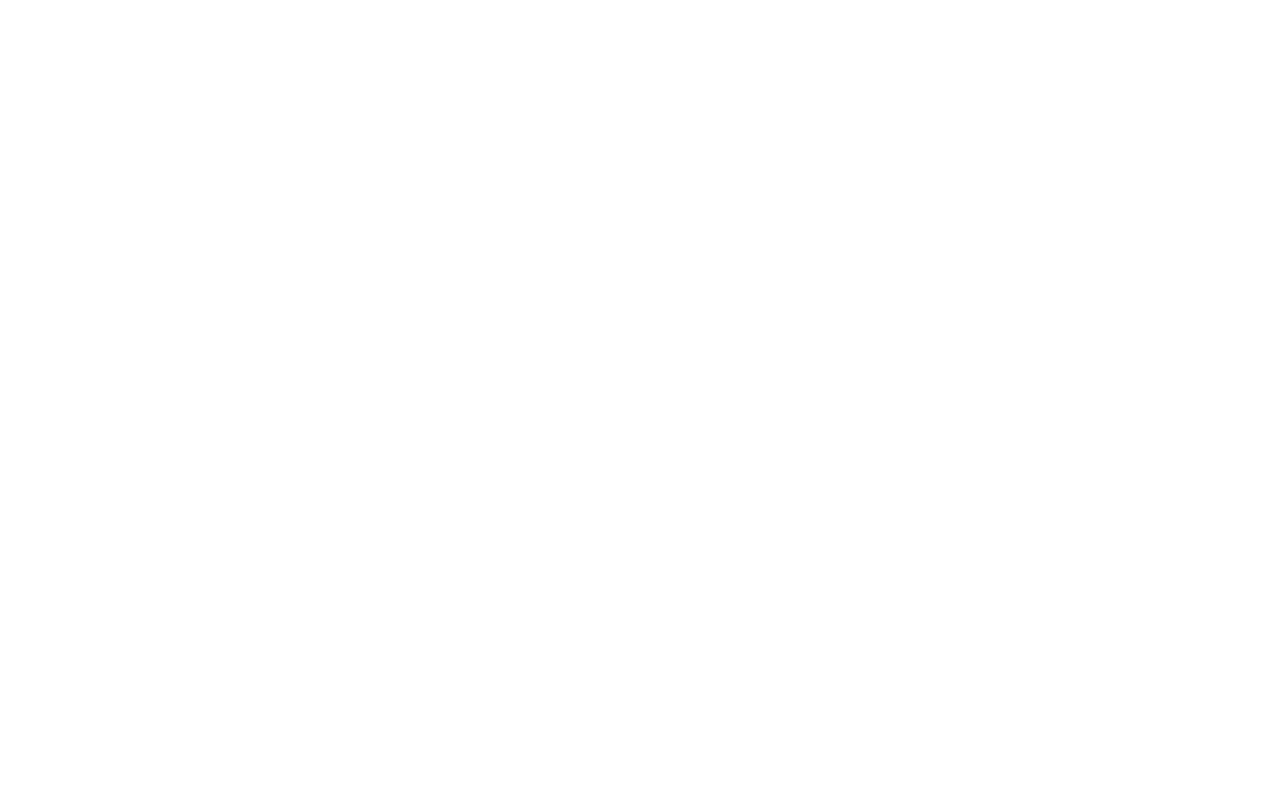
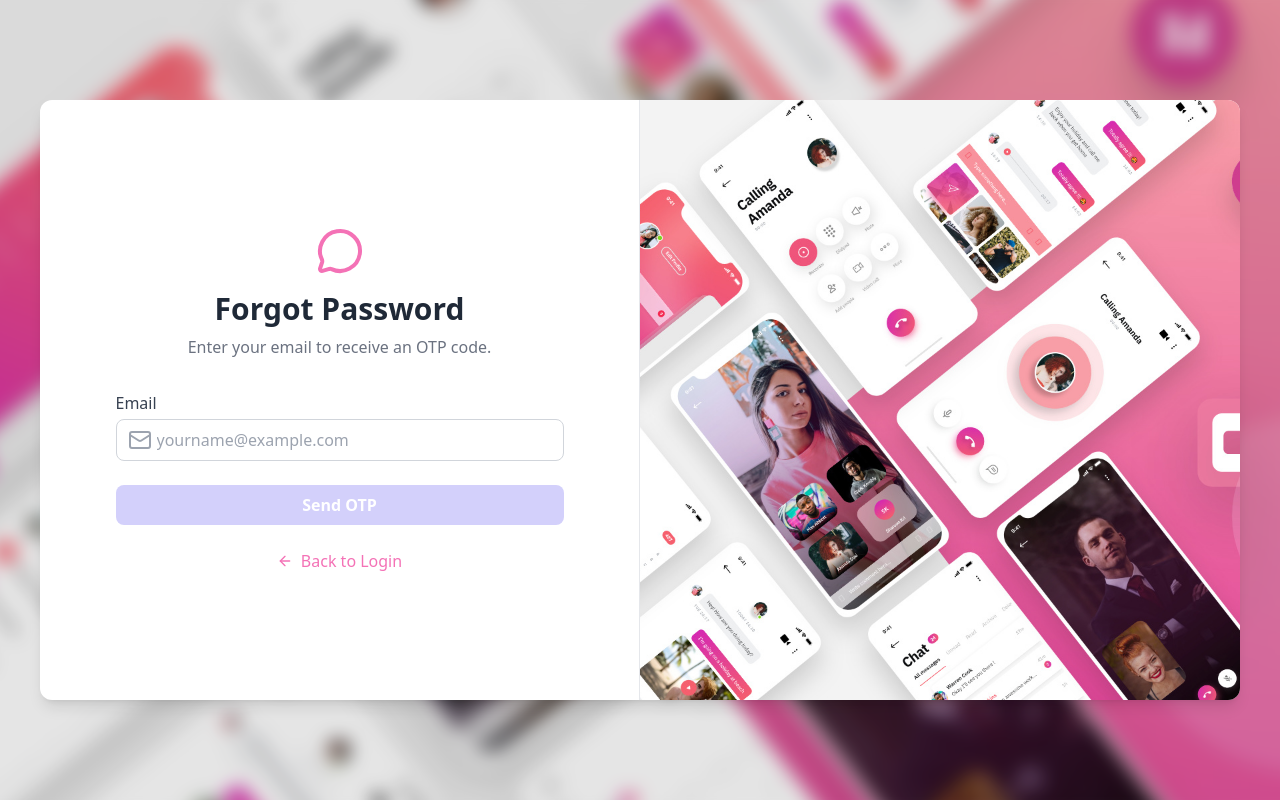
Before and after one commit to peitel2799/IT4409, a React app in the folder frontend/: page /forgot-password in a window 1280 px wide. Before the commit this address had no page. Built offline with nearby package versions, Linux system fonts and the light colour scheme; the HTML template or start-up script is replaced by a standard one.

Commit message:
Thêm forget password

```diff
--- a/frontend/src/App.jsx
+++ b/frontend/src/App.jsx
@@ -5,6 +5,7 @@
 import SignUpPage from "./pages/SignUpPage";
 import ChatPage from "./pages/ChatPage";
 import CallPage from "./pages/CallPage";
+import ForgotPasswordPage from "./pages/ForgetPasswordPage";
 import HomeDashboard from "./components/features/home/HomeDashboard";
 import CallsDashboard from "./components/features/calls/CallsDashboard";
 import FriendsDashboard from "./components/features/friends/FriendsDashboard";
@@ -34,7 +35,10 @@
         <Route element={<AuthLayout />}>
           <Route path="/login" element={!authUser ? <LoginPage /> : <Navigate to="/chat" />} />
           <Route path="/signup" element={!authUser ? <SignUpPage /> : <Navigate to="/chat" />} />
+          <Route path="/forgot-password" element={!authUser ? <ForgotPasswordPage /> : <Navigate to="/chat" />} />
         </Route>
+
+
 
         <Route
           path="/call-window"
--- a/frontend/src/components/features/home/SectionCard.jsx
+++ b/frontend/src/components/features/home/SectionCard.jsx
@@ -1,4 +1,4 @@
-import { AutoScrollList } from "./HomeItems"; // Import từ file cùng cấp
+import { AutoScrollList } from "./HomeItems";
 
 export default function SectionCard({
   title, subtitle, icon: Icon, image,
--- a/frontend/src/components/shared/InputField.jsx
+++ /dev/null
@@ -1,16 +0,0 @@
-export default function InputField({ label, icon: Icon, className = "", ...props }) {
-  return (
-    <div className={`mb-4 ${className}`}>
-      {label && <label className="section-label">{label}</label>}
-      <div className="relative">
-        {Icon && (
-          <Icon className="absolute left-3 top-1/2 -translate-y-1/2 w-5 h-5 text-gray-400" />
-        )}
-        <input
-          className={`input-field ${Icon ? 'pl-10' : ''}`}
-          {...props}
-        />
-      </div>
-    </div>
-  );
-}
--- a/frontend/src/components/shared/PrimaryButton.jsx
+++ /dev/null
@@ -1,14 +0,0 @@
-import { Loader2 } from "lucide-react";
-
-export default function PrimaryButton({ isLoading, icon: Icon, children, ...props }) {
-  return (
-    <button className="btn-primary" disabled={isLoading} {...props}>
-      {isLoading ? (
-        <Loader2 className="animate-spin w-4 h-4" />
-      ) : (
-        Icon && <Icon className="w-4 h-4" />
-      )}
-      {children}
-    </button>
-  );
-}
--- /dev/null
+++ b/frontend/src/pages/ForgetPasswordPage.jsx
@@ -0,0 +1,178 @@
+import { useState, useEffect } from "react";
+import { MessageCircleIcon, MailIcon, LockIcon, KeyRound, ArrowLeft } from "lucide-react";
+import { Link } from "react-router-dom";
+
+function ForgotPasswordPage() {
+  // step = 1: nhập email, step = 2: nhập OTP + mật khẩu mới
+  const [step, setStep] = useState(1);
+
+  // thời gian đếm ngược khi gửi lại mã OTP
+  const [countdown, setCountdown] = useState(0);
+
+  // hiệu ứng đếm ngược, mỗi 1 giây trừ đi 1
+  useEffect(() => {
+    if (countdown <= 0) return;
+
+    const timer = setInterval(() => {
+      setCountdown(prev => prev - 1);
+    }, 1000);
+
+    return () => clearInterval(timer);
+  }, [countdown]);
+
+  // xử lý submit form
+  const handleSubmit = (e) => {
+    e.preventDefault();
+
+    // chuyển sang bước OTP
+    if (step === 1) {
+      setStep(2);
+      setCountdown(60); // bắt đầu đếm ngược 60s
+      return;
+    }
+
+    // bước 2: hoàn tất
+    alert("Demo only: password reset success!");
+  };
+
+  // xử lý gửi lại OTP
+  const handleResend = () => {
+    if (countdown === 0) {
+      setCountdown(60);
+      // TODO: gọi API gửi lại OTP
+    }
+  };
+
+  return (
+    <div className="w-full flex flex-col md:flex-row bg-white rounded-xl shadow-lg overflow-hidden h-[600px]">
+      <div className="md:w-1/2 p-8 flex items-center justify-center border-r border-gray-200">
+        <div className="w-full max-w-md">
+
+          {/* tiêu đề */}
+          <div className="text-center mb-8">
+            <MessageCircleIcon className="w-12 h-12 mx-auto text-pink-400 mb-4" />
+            <h2 className="text-3xl font-bold text-gray-800 mb-2">
+              {step === 1 ? "Forgot Password" : "Reset Password"}
+            </h2>
+            <p className="text-gray-500">
+              {step === 1
+                ? "Enter your email to receive an OTP code."
+                : "Enter the OTP code and your new password."}
+            </p>
+          </div>
+
+          <form onSubmit={handleSubmit} className="space-y-6">
+
+            {/* --- Bước 1: Nhập email --- */}
+            {step === 1 && (
+              <div>
+                <label className="block text-gray-700 font-medium mb-1">Email</label>
+                <div className="relative">
+                  <MailIcon className="absolute left-3 top-1/2 -translate-y-1/2 text-gray-400" />
+                  <input
+                    type="email"
+                    required
+                    className="w-full pl-10 pr-3 py-2 border border-gray-300 rounded-lg
+                      focus:outline-none focus:ring-2 focus:ring-[#D3D0FB]"
+                    placeholder="yourname@example.com"
+                  />
+                </div>
+              </div>
+            )}
+
+            {/* --- Bước 2: OTP + Password mới --- */}
+            {step === 2 && (
+              <>
+                {/* ô nhập OTP */}
+                <div>
+                  <label className="block text-gray-700 font-medium mb-1">OTP Code</label>
+                  <div className="relative">
+                    <KeyRound className="absolute left-3 top-1/2 -translate-y-1/2 text-gray-400" />
+                    <input
+                      type="text"
+                      className="w-full pl-10 pr-3 py-2 border border-gray-300 rounded-lg
+                        focus:outline-none focus:ring-2 focus:ring-[#D3D0FB] tracking-widest font-bold"
+                      placeholder="• • • • • •"
+                    />
+                  </div>
+
+                  {/* nút gửi lại mã OTP */}
+                  <div className="flex justify-end mt-2">
+                    <button
+                      type="button"
+                      onClick={handleResend}
+                      disabled={countdown > 0}
+                      className={`text-sm font-medium hover:underline transition-colors ${
+                        countdown > 0
+                          ? "text-gray-400 cursor-not-allowed no-underline"
+                          : "text-[#847ef2]"
+                      }`}
+                    >
+                      {countdown > 0 ? `Resend in ${countdown}s` : "Resend Code"}
+                    </button>
+                  </div>
+                </div>
+
+                {/* ô nhập mật khẩu mới */}
+                <div>
+                  <label className="block text-gray-700 font-medium mb-1">New Password</label>
+                  <div className="relative">
+                    <LockIcon className="absolute left-3 top-1/2 -translate-y-1/2 text-gray-400" />
+                    <input
+                      type="password"
+                      className="w-full pl-10 pr-3 py-2 border border-gray-300 rounded-lg
+                        focus:outline-none focus:ring-2 focus:ring-[#D3D0FB]"
+                      placeholder="Enter new password"
+                    />
+                  </div>
+                </div>
+              </>
+            )}
+
+            {/* nút submit */}
+            <button
+              type="submit"
+              className="w-full text-white font-semibold py-2 rounded-lg transition-colors
+                bg-[#D3D0FB] hover:bg-[#847ef2]"
+            >
+              {step === 1 ? "Send OTP" : "Reset Password"}
+            </button>
+          </form>
+
+          {/* Điều hướng */}
+          <div className="mt-6 text-center">
+
+            {/* quay lại bước nhập email */}
+            {step === 2 && (
+              <button
+                onClick={() => {
+                  setStep(1);
+                  setCountdown(0);
+                }}
+                className="text-gray-500 hover:text-gray-800 text-sm mb-4 block w-full"
+              >
+                Change Email?
+              </button>
+            )}
+
+            {/* quay lại login */}
+            <Link
+              to="/login"
+              className="text-pink-400 hover:underline font-medium flex items-center justify-center gap-2"
+            >
+              <ArrowLeft className="w-4 h-4" /> Back to Login
+            </Link>
+          </div>
+
+        </div>
+      </div>
+
+      <div
+        className="hidden md:block md:w-1/2 bg-cover bg-center"
+        style={{ backgroundImage: "url('/sample.png')" }}
+      ></div>
+    </div>
+  );
+}
+
+export default ForgotPasswordPage;
--- a/frontend/src/pages/LoginPage.jsx
+++ b/frontend/src/pages/LoginPage.jsx
@@ -66,10 +66,15 @@
                   type="password"
                   value={formData.password}
                   onChange={(e) => setFormData({ ...formData, password: e.target.value })}
-                  className="w-full pl-10 pr-3 py-2 border border-gray-300 rounded-lg focus:outline-none focus:ring-2 focus:ring-green-300"
+                  className="w-full pl-10 pr-3 py-2 border border-gray-300 rounded-lg focus:outline-none focus:ring-2 focus:ring-[#D3D0FB]"
                   placeholder="Enter your password"
                   required
                 />
+              </div>
+              <div className="text-right mt-1">
+                <Link to="/forgot-password" className="text-sm text-purple-500 hover:underline">
+                  Forgot password?
+                </Link>
               </div>
             </div>
 
--- a/frontend/src/pages/SignUpPage.jsx
+++ b/frontend/src/pages/SignUpPage.jsx
@@ -110,7 +110,7 @@
                     setFormData({ ...formData, email: e.target.value });
                     setErrors({ ...errors, email: "" });
                   }}
-                  className={`w-full pl-10 pr-3 py-2 border rounded-lg focus:outline-none focus:ring-2 focus:ring-green-300 ${
+                  className={`w-full pl-10 pr-3 py-2 border rounded-lg focus:outline-none focus:ring-2 focus:ring-[#D3D0FB] ${
                     errors.email ? "border-red-500" : "border-gray-300"
                   }`}
                   placeholder="johndoe@gmail.com"
```
Also changed, not shown: frontend/src/components/AddFriendsModal.jsx (deleted).
